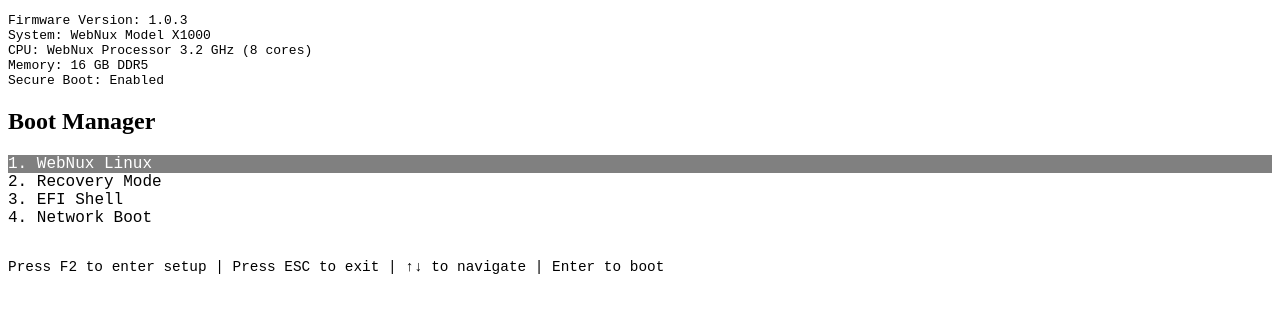
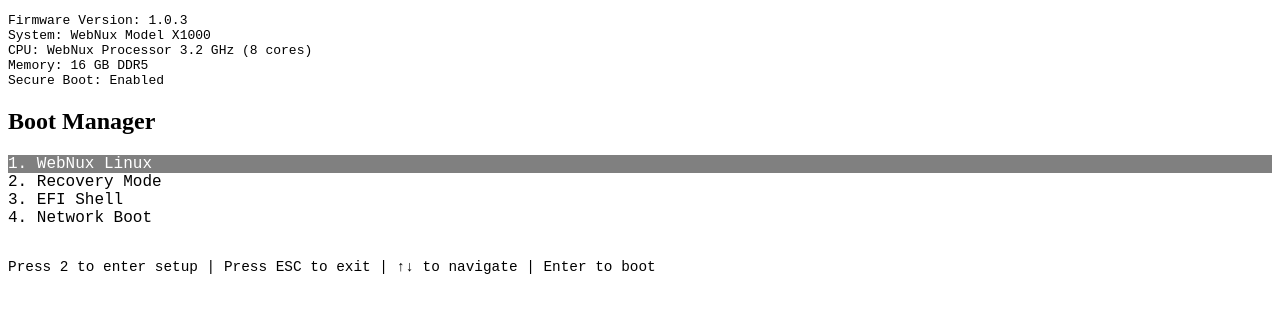
Before and after one commit to nathanschmid08/WebNux, an Electron app: page UEFI/uefi.html in a window 1280 px wide. Shown: the part 105-418 px from the top of the page. Drawn offline with Linux system fonts and the light colour scheme.

Commit message:
i dont know

```diff
--- a/UEFI/uefi.html
+++ b/UEFI/uefi.html
@@ -29,7 +29,7 @@
     </div>
 
     <div style="margin-top: 2rem; font-family: monospace; font-size: 0.9rem;">
-        Press F2 to enter setup | Press ESC to exit | ↑↓ to navigate | Enter to boot
+        Press 2 to enter setup | Press ESC to exit | ↑↓ to navigate | Enter to boot
     </div>
 
     <script>
```
